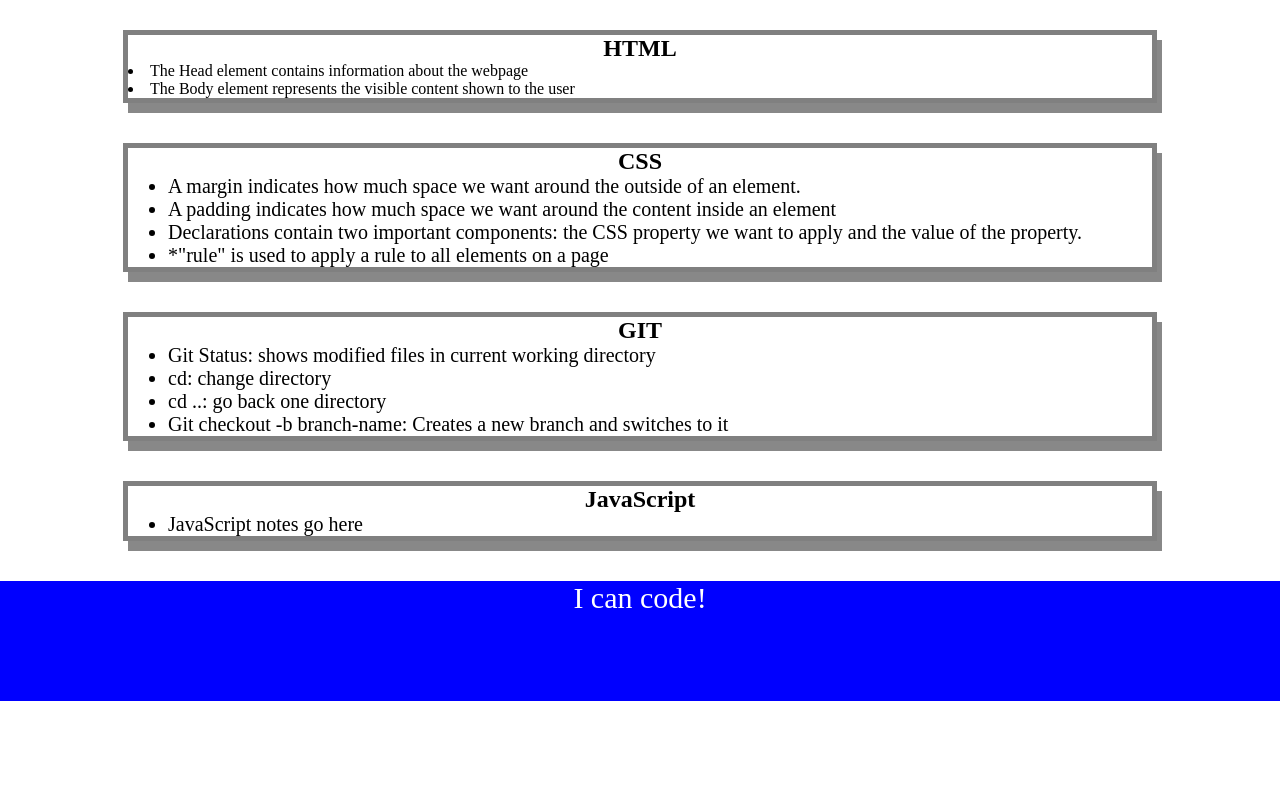
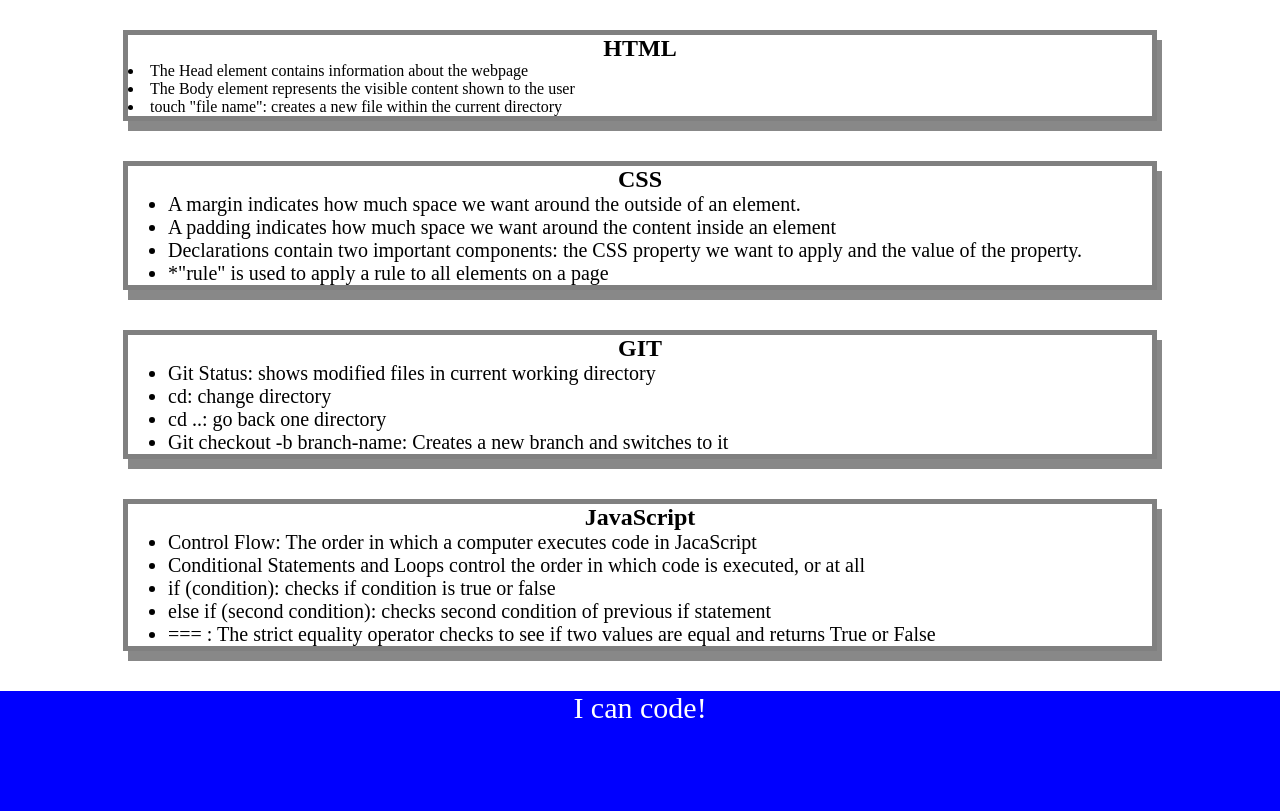
Before and after one commit to jahncalabrese/prework-study-guide, a plain HTML site: page index.html in a window 1280 px wide. Shown: the part 130-941 px from the top of the page. Before the commit the page ends 831 px from the top, so only its background shows below. Drawn offline with Linux system fonts and the light colour scheme.

Commit message:
Added JavaScipt code to prework application

```diff
--- /dev/null
+++ b/assets/script.js
@@ -0,0 +1,17 @@
+var topics = ['HTML','CSS','Git', 'JavaScript']
+for(var x = 0; x < topics.length; x++){
+    console.log(topics[x]);
+}
+/*
+if (topic === 'HTML') {
+  console.log("Let's study HTML!");
+} else if (topic === 'CSS') {
+  console.log("Let's study CSS!");
+} else if (topic === 'Git') {
+  console.log("Let's study Git!");
+} else if (topic === 'JavaScript') {
+  console.log("Let's study JavaScript!");
+} else {
+  console.log('Please try again!');
+}
+*/
--- a/index.html
+++ b/index.html
@@ -11,6 +11,7 @@
     <header id="top">
       <h1>Prework Study Guide</h1>
       <img src="./assets/bowtie-cat.png" alt="Profile image of cat wearing a bow tie." />
+      <h2>✨ Open the Console to See What's Happening ✨</h2>
     </header>
     <main>
     <section class="card" id="html-section">
@@ -18,6 +19,7 @@
       <u1>
         <li>The Head element contains information about the webpage</li>
         <li>The Body element represents the visible content shown to the user</li>
+        <li>touch "file name": creates a new file within the current directory</li>
       </u1>
 
     </section>
@@ -25,10 +27,10 @@
     <section class="card" id="css-section">
       <h2>CSS</h2>
       <ul>
-        <li> A margin indicates how much space we want around the outside of an element.</li>
-        <li> A padding indicates how much space we want around the content inside an element</li>
-        <li> Declarations contain two important components: the CSS property we want to apply and the value of the property.</li>
-        <li> *"rule" is used to apply a rule to all elements on a page</li>
+        <li>A margin indicates how much space we want around the outside of an element.</li>
+        <li>A padding indicates how much space we want around the content inside an element</li>
+        <li>Declarations contain two important components: the CSS property we want to apply and the value of the property.</li>
+        <li>*"rule" is used to apply a rule to all elements on a page</li>
       </ul>
 
     </section>
@@ -47,7 +49,11 @@
     <section class="card" id="javascript-section">
       <h2>JavaScript</h2>
       <ul>
-        <li>JavaScript notes go here</li>
+        <li>Control Flow: The order in which a computer executes code in JacaScript</li>
+        <li>Conditional Statements and Loops control the order in which code is executed, or at all</li>
+        <li>if (condition): checks if condition is true or false </li>
+        <li>else if (second condition): checks second condition of previous if statement </li>
+        <li> === : The strict equality operator checks to see if two values are equal and returns True or False</li>
       </ul>
 
     </section>
@@ -56,5 +62,6 @@
     <footer>
       <p>I can code!</p>
     </footer>
+    <script src="./assets/script.js"></script>
   </body>
 </html>
```
